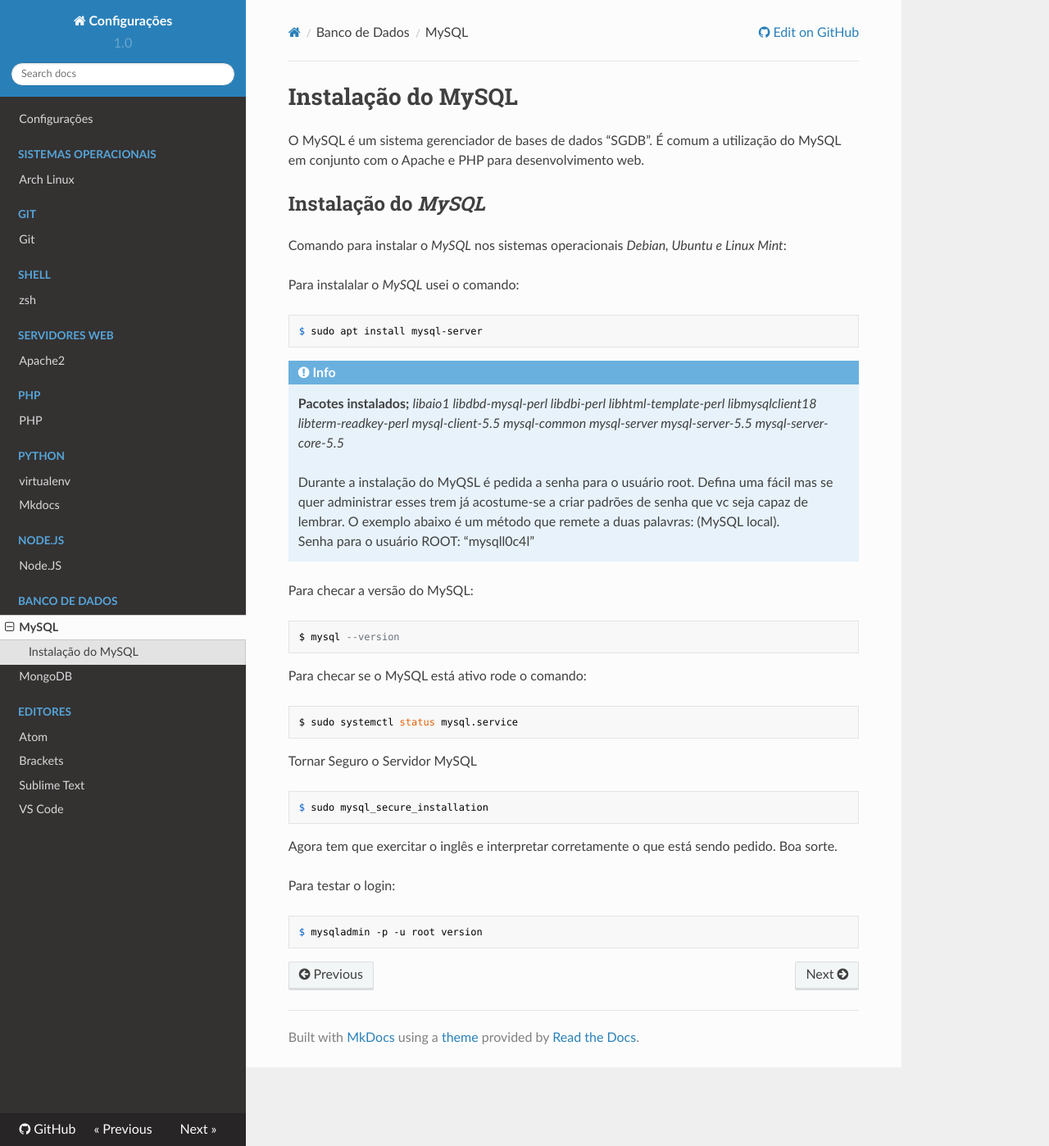
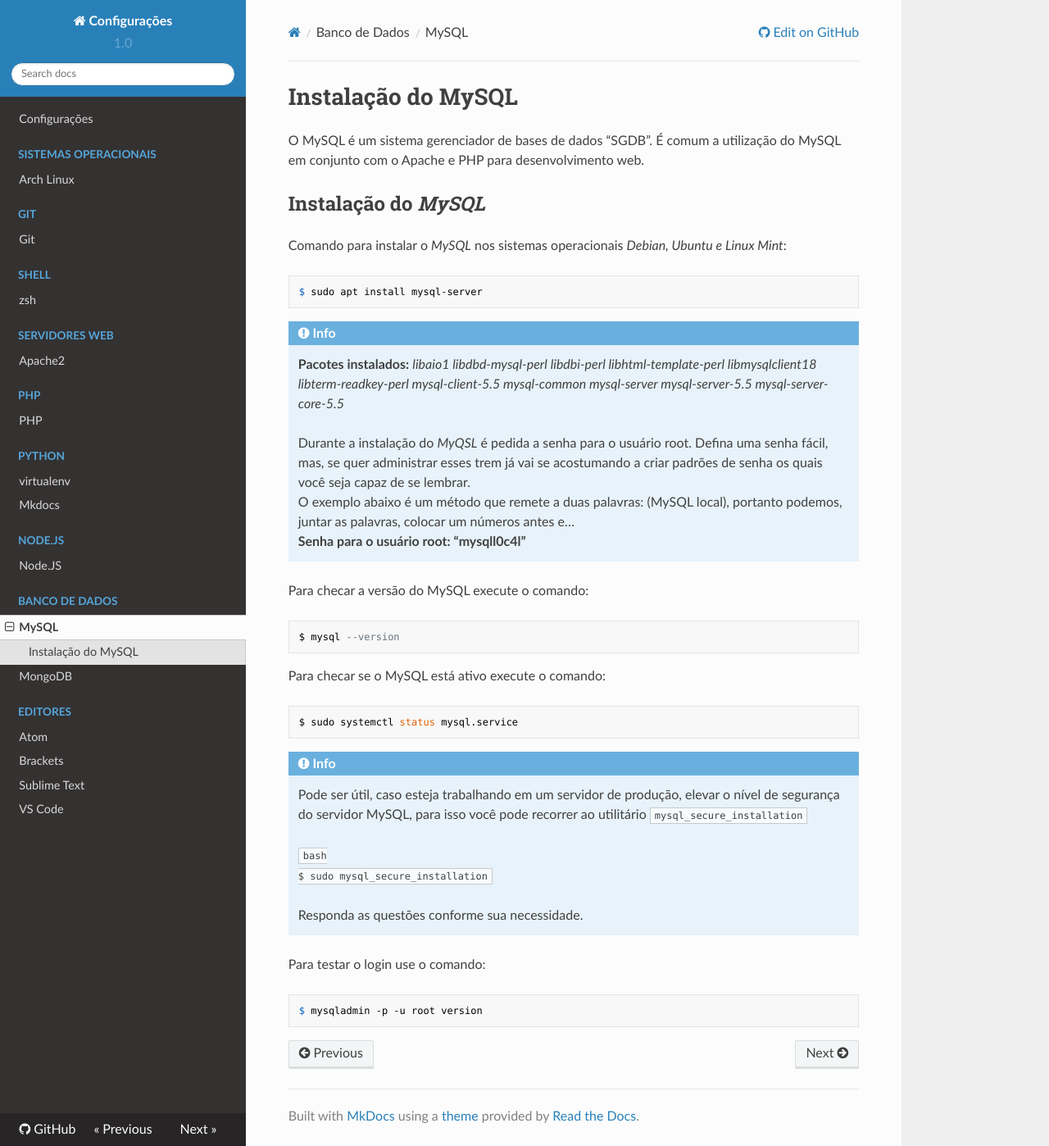
Before and after one commit to getuliovinicius/configuracoes, an MkDocs documentation site: the page built from mds/banco-de-dados/mysql.md, in a window 1280 px wide and 1398 px high. Shown: the whole window at 82% size. Built offline with MkDocs 1.6.1, drawn with Linux system fonts in a browser that asks for light colours; nearby versions of some CDN libraries; old or Windows-style settings are respelled for this version of MkDocs.

Commit message:
MySQL - versão 1

````diff
--- a/mds/banco-de-dados/mysql.md
+++ b/mds/banco-de-dados/mysql.md
@@ -7,39 +7,39 @@
 
 Comando para instalar o _MySQL_ nos sistemas operacionais _Debian, Ubuntu e Linux Mint_:
 
-Para instalalar o _MySQL_ usei o comando:
-
 ```bash
 $ sudo apt install mysql-server
 ```
 
 !!! note "Info"
-	**Pacotes instalados;** _libaio1 libdbd-mysql-perl libdbi-perl libhtml-template-perl libmysqlclient18 libterm-readkey-perl mysql-client-5.5 mysql-common mysql-server mysql-server-5.5 mysql-server-core-5.5_
+	**Pacotes instalados:** _libaio1 libdbd-mysql-perl libdbi-perl libhtml-template-perl libmysqlclient18 libterm-readkey-perl mysql-client-5.5 mysql-common mysql-server mysql-server-5.5 mysql-server-core-5.5_
 
-	Durante a instalação do MyQSL é pedida a senha para o usuário root. Defina uma fácil mas se quer administrar esses trem já acostume-se a criar padrões de senha que vc seja capaz de lembrar. O exemplo abaixo é um método que remete a duas palavras: (MySQL local).
-	Senha para o usuário ROOT: “mysqll0c4l”
+	Durante a instalação do _MyQSL_ é pedida a senha para o usuário root. Defina uma senha fácil, mas, se quer administrar esses trem já vai se acostumando a criar padrões de senha os quais você seja capaz de se lembrar.
+    O exemplo abaixo é um método que remete a duas palavras: (MySQL local), portanto podemos, juntar as palavras, colocar um números antes e...
+	**Senha para o usuário root: “mysqll0c4l”**
 
-Para checar a versão do MySQL:
+Para checar a versão do MySQL execute o comando:
 
 ```bash
 $ mysql --version
 ```
 
-Para checar se o MySQL está ativo rode o comando:
+Para checar se o MySQL está ativo execute o comando:
 
 ```bash
 $ sudo systemctl status mysql.service
 ```
 
-Tornar Seguro o Servidor MySQL
+!!! note "Info"
+    Pode ser útil, caso esteja trabalhando em um servidor de produção, elevar o nível de segurança do servidor MySQL, para isso você pode recorrer ao utilitário `mysql_secure_installation`
 
-```bash
-$ sudo mysql_secure_installation
-```
+    ```bash
+    $ sudo mysql_secure_installation
+    ```
 
-Agora tem que exercitar o inglês e interpretar corretamente o que está sendo pedido. Boa sorte.
+    Responda as questões conforme sua necessidade.
 
-Para testar o login:
+Para testar o login use o comando:
 
 ```bash
 $ mysqladmin -p -u root version
````
Also changed, not shown: mds/shell/zsh.md (+0 -17 lines).
